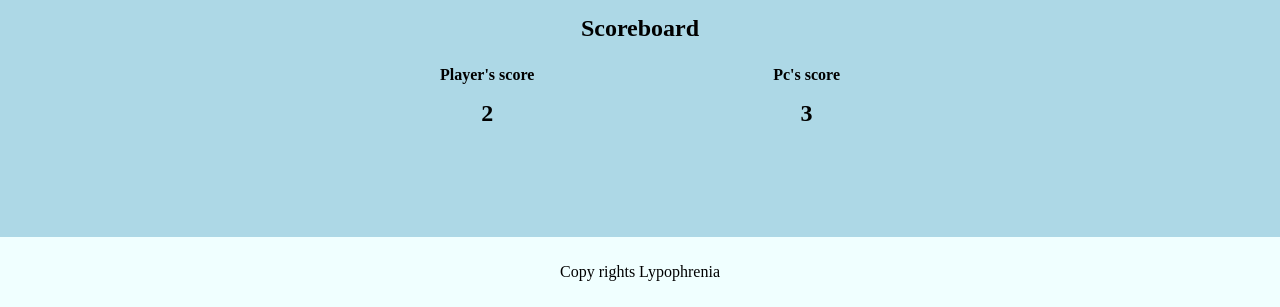
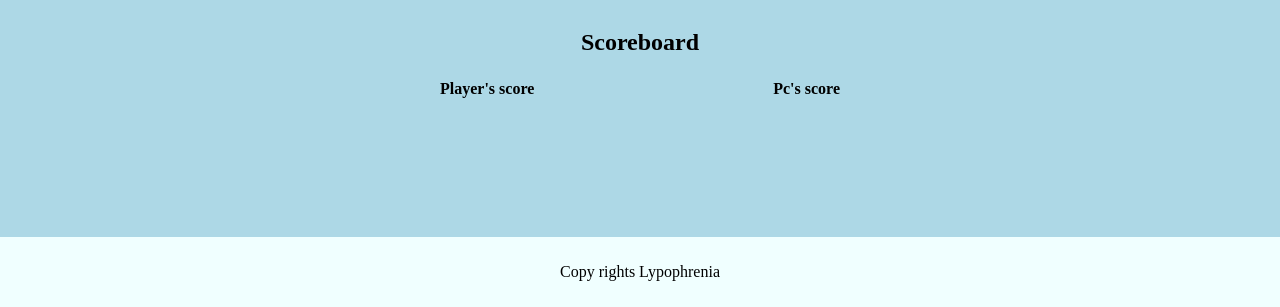
Before and after one commit to AbdAlrahimZakaria1/rock-paper-scissors, a plain HTML site: page index.html in a window 1280 px wide. Shown: the part 493-800 px from the top of the page. Drawn offline with Linux system fonts and the light colour scheme.

Commit message:
removed initilized score

```diff
--- a/index.html
+++ b/index.html
@@ -33,11 +33,11 @@
           <div class="scoreboard-info">
             <div class="player-score">
               <h4 class="score-text">Player's score</h4>
-              <h5 class="score text-center player">2</h5>
+              <h5 class="score text-center player"></h5>
             </div>
             <div class="player-score">
               <h4 class="score-text">Pc's score</h4>
-              <h5 class="score text-center pc">3</h5>
+              <h5 class="score text-center pc"></h5>
             </div>
           </div>
         </div>
```
